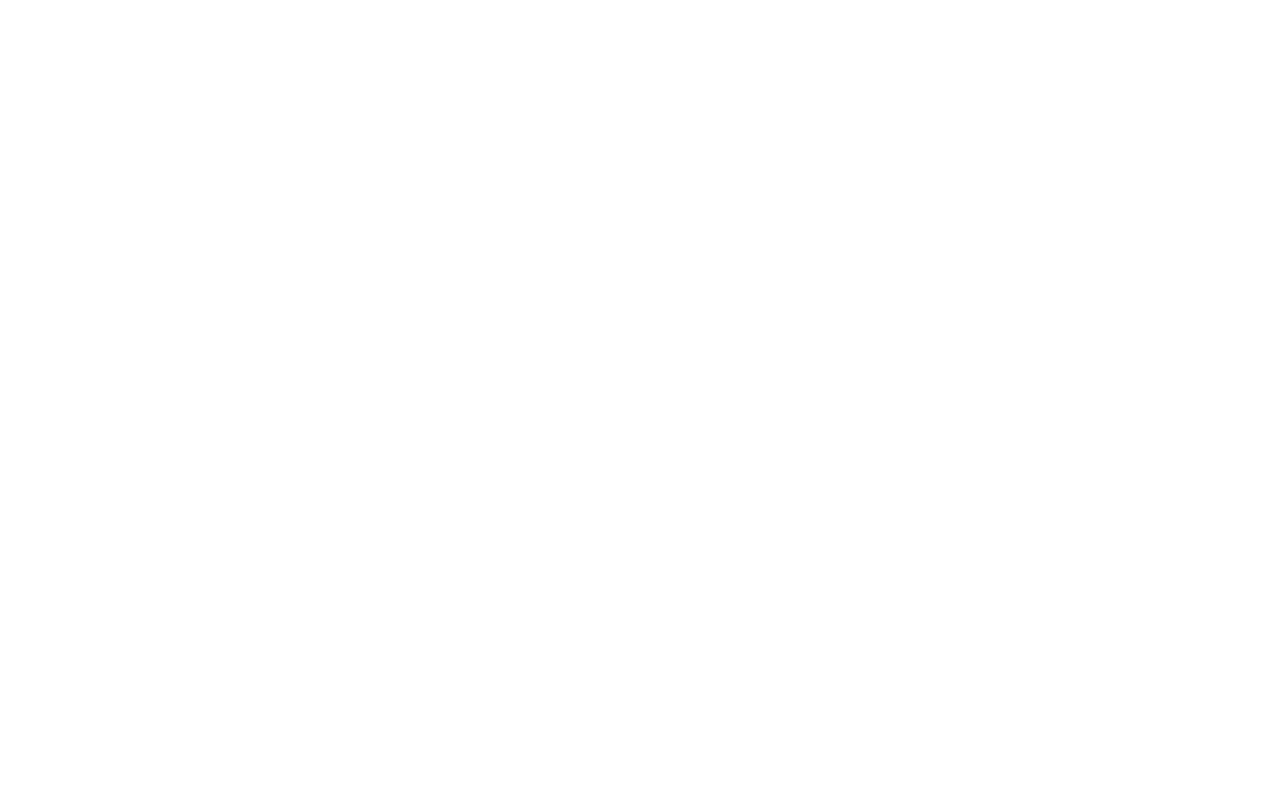
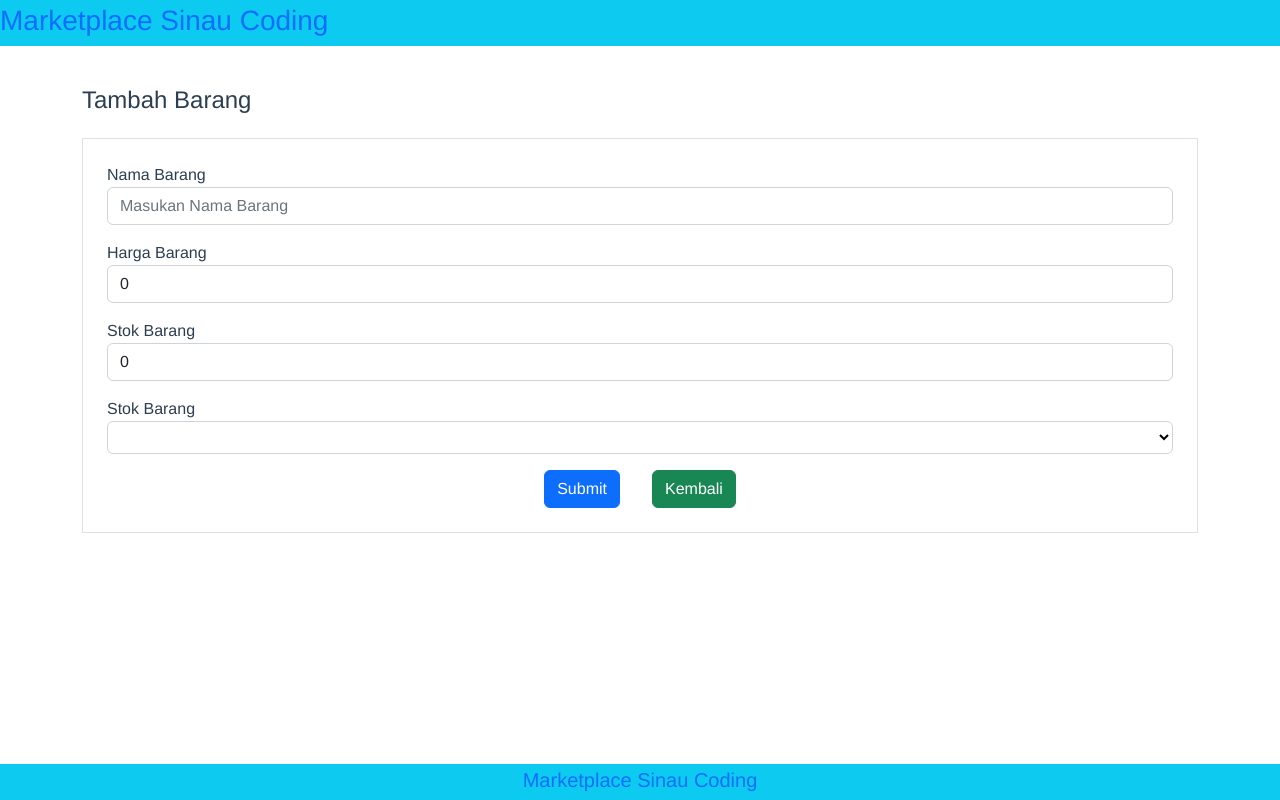
Before and after one commit to mkurniaiqbal/mini-project-sinau-coding, a Vue app: page /create-barang in a window 1280 px wide. Built offline with nearby package versions, Linux system fonts and the light colour scheme; no server answers.

Commit message:
add sweetalert and update other comp

```diff
--- a/package.json
+++ b/package.json
@@ -12,6 +12,7 @@
     "bootstrap-vue": "^2.22.0",
     "core-js": "^3.8.3",
     "register-service-worker": "^1.7.2",
+    "sweetalert": "^2.1.2",
     "vue": "^2.7.10",
     "vue-router": "^3.5.1",
     "vuex": "^3.6.2"
--- /dev/null
+++ b/src/components/CreateListBarang.vue
@@ -0,0 +1,169 @@
+<template>
+    <div class="mb-5">
+
+        <div class="row">
+            <HeaderComp />
+
+        </div>
+        <div class="container">
+            <div class="my-4">
+                <h4>Tambah Barang</h4>
+            </div>
+            <b-form @submit="onSubmit" @reset="onReset" v-if="show" class="border p-4">
+                <b-form-group id="input-group-2" label="Nama Barang" label-for="input-2">
+                    <b-form-input id="input-2" v-model="form.namaBarang" placeholder="Masukan Nama Barang" required
+                        class="mb-3">
+                    </b-form-input>
+                </b-form-group>
+
+                <b-form-group id="input-group-1" label="Harga Barang" label-for="input-1">
+                    <b-form-input id="input-1" v-model="form.harga" placeholder="Masukan Harga Barang" required
+                        class="mb-3">
+                    </b-form-input>
+                </b-form-group>
+
+                <b-form-group id="input-group-3" label="Stok Barang" label-for="input-3">
+                    <b-form-input id="input-3" v-model="form.stok" placeholder="Masukan Stok Barang" required
+                        class="mb-3"></b-form-input>
+                </b-form-group>
+
+                <b-form-group id="input-group-4" label="Stok Barang" label-for="input-4">
+                    <b-form-select v-model="form.supplier.namaSupplier" id="input-3" :options="options" size="sm"
+                        class="select mb-3" value-field="namaSupplier" text-field="namaSupplier" required>
+                    </b-form-select>
+                </b-form-group>
+
+
+                <div class="text-center">
+                    <b-button b-col type="submit" variant="primary" class="mx-3">Submit</b-button>
+                    <router-link to="/dashboard" class="navbar-brand">
+                        <b-button variant="success" class="mx-3">Kembali</b-button>
+                    </router-link>
+
+                </div>
+            </b-form>
+        </div>
+        <div class="row fixed-bottom">
+            <FooterComp />
+        </div>
+    </div>
+
+</template>
+
+<script>
+import swal from 'sweetalert';
+import axios from "axios";
+import FooterComp from "@/components/FooterComp.vue";
+import HeaderComp from "@/components/HeaderComp.vue";
+export default {
+    components: {
+        FooterComp,
+        HeaderComp,
+
+    },
+    data() {
+        return {
+            form: {
+                namaBarang: "",
+                harga: 0,
+                stok: 0,
+                id: 0,
+                supplier: {
+                    alamat: "",
+                    namaSupplier: "",
+                    noTelp: "",
+                    id: 0,
+                },
+            },
+            totalItems: 1,
+            totalPage: 1,
+            selected: null,
+            options: [],
+            show: true,
+        };
+    },
+    created() {
+        this.getData();
+    },
+    methods: {
+        async onSubmit(event) {
+            event.preventDefault();
+            const token = localStorage.getItem("token");
+
+            try {
+                const data = await axios.post(
+                    "http://localhost:8080/barang/create",
+                    this.form,
+                    {
+                        headers: {
+                            Authorization: `Bearer ${token}`,
+                        },
+                    }
+                );
+                console.log("inidata", data)
+                swal("Succes!", "Data Berhasil Dibuat!", "success");
+
+                // alert("data berhasil di buat");
+                this.onReset(event);
+                this.$router.push("/dashboard");
+            } catch (error) {
+                alert("data gagal di buat");
+            }
+        },
+
+        async getData() {
+            const token = localStorage.getItem("token");
+            // const total = this.totalItems
+            // console.log("ini total", total)
+            // console.log("inip", page)
+
+            // console.log("ini curent", currentPage)
+            axios
+                .get(`http://localhost:8080/supplier/find-all?offset=1&limit=1003`, {
+                    headers: {
+                        Authorization: `Bearer ${token}`,
+                    },
+                })
+                .then((res) => {
+                    console.log("ini res", res)
+                    console.log("ini data 1", res.data.data);
+                    // this.currentPage = res.data.page;
+                    // this.perPage = res.data.page;
+                    this.totalItems = res.data.total_record;
+                    this.totalPage = res.data.total_page;
+
+                    // this.items = res.data.data;
+                    this.options = res.data.data
+
+                    console.log("intem1", this.totalItems)
+
+                    console.log("intem", this.options)
+                });
+        },
+
+        onReset(event) {
+            event.preventDefault();
+            // Reset our form values
+            this.form.namaSupplier = "";
+            this.form.alamat = "";
+            this.form.noTelp = "";
+
+            // Trick to reset/clear native browser form validation state
+            this.show = false;
+            this.$nextTick(() => {
+                this.show = true;
+            });
+        },
+    },
+};
+</script>
+
+<style scoped>
+.select {
+    width: 100%;
+    border: 1px solid #ced4da;
+    background-color: white;
+    border-radius: 0.375rem;
+    padding: 0.375rem 0.75rem;
+}
+</style>
--- a/src/components/CreateListSupplier.vue
+++ b/src/components/CreateListSupplier.vue
@@ -45,6 +45,7 @@
 </template>
 
 <script>
+import swal from 'sweetalert';
 import axios from "axios";
 import FooterComp from "@/components/FooterComp.vue";
 import HeaderComp from "@/components/HeaderComp.vue";
@@ -81,7 +82,9 @@
                     }
                 );
                 console.log("inidata", data)
-                alert("data berhasil di buat");
+                swal("Good job!", "You clicked the button!", "success");
+
+                // alert("data berhasil di buat");
                 this.onReset(event);
                 this.$router.push("/dashboard");
             } catch (error) {
--- a/src/components/ListBarang.vue
+++ b/src/components/ListBarang.vue
@@ -4,7 +4,7 @@
             header-class="header-card" class="shadow">
             <div class="d-flex justify-content-between mt-2 mx-3">
                 <h4>Barang</h4>
-                <router-link to="/formadd" class="navbar-brand">
+                <router-link to="/create-barang" class="navbar-brand">
                     <button class="btn btn-primary btn-sm" type="submit">
                         Tambah Barang
                     </button>
@@ -65,8 +65,8 @@
                 { key: "actions", label: "Aksi" },
             ],
             items: [],
-            currentPage: 0,
-            totalItems: 0,
+            currentPage: 2,
+            totalItems: 1,
         };
     },
     created() {
@@ -76,7 +76,7 @@
         async getData(page) {
             const token = localStorage.getItem("token");
             console.log(token)
-            console.log("inip", page)
+            // console.log("inip", page)
 
             // console.log("ini curent", currentPage)
             axios
@@ -89,8 +89,8 @@
                     console.log("ini res", res)
                     console.log("ini data 1", res.data.data);
                     this.currentPage = res.data.page;
-                    // this.perPage = res.data.page;
                     this.totalItems = res.data.total_record;
+                    // this.page = res.data.limit;
                     this.items = res.data.data;
 
                     console.log("intem", this.perPage)
--- a/src/components/UpdateListBarang.vue
+++ b/src/components/UpdateListBarang.vue
@@ -49,6 +49,7 @@
 import axios from "axios";
 import FooterComp from "@/components/FooterComp.vue";
 import HeaderComp from "@/components/HeaderComp.vue";
+import swal from "sweetalert";
 export default {
     components: {
         FooterComp,
@@ -104,7 +105,9 @@
                     }
                 );
                 console.log("ini update", data);
-                alert("data berhasil diupdate");
+                swal("Succes!", "Data Barang Berhasil Diupdate!", "success");
+
+                // alert("data berhasil diupdate");
                 this.$router.push("/dashboard");
             } catch (error) {
                 alert("data gagal diupdate");
--- a/src/components/UpdateListSupplier.vue
+++ b/src/components/UpdateListSupplier.vue
@@ -98,7 +98,8 @@
                     }
                 );
                 console.log("ini update", data);
-                alert("data berhasil diupdate");
+                swal("Succes!", "Data Supplier Berhasil Diupdate!", "success");
+                // alert("data berhasil diupdate");
                 this.$router.push("/dashboard");
             } catch (error) {
                 alert("data gagal diupdate");
--- a/src/router/index.js
+++ b/src/router/index.js
@@ -43,6 +43,11 @@
     name: "CreateListSupplier",
     component: () => import("../components/CreateListSupplier.vue"),
   },
+  {
+    path: "/create-barang",
+    name: "CreateListBarang",
+    component: () => import("../components/CreateListBarang.vue"),
+  },
 ];
 
 const router = new VueRouter({
```
Also changed, not shown: src/components/SideBarComp.vue (+26 -4 lines), 1 other file (tests, documents, lock files or other folders).
